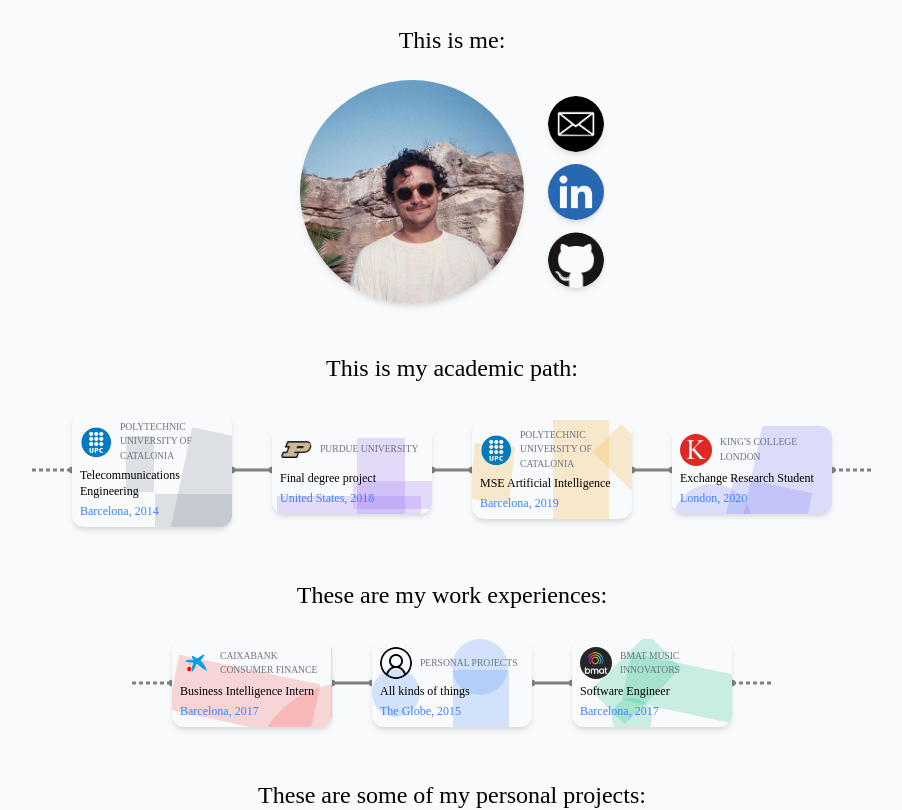
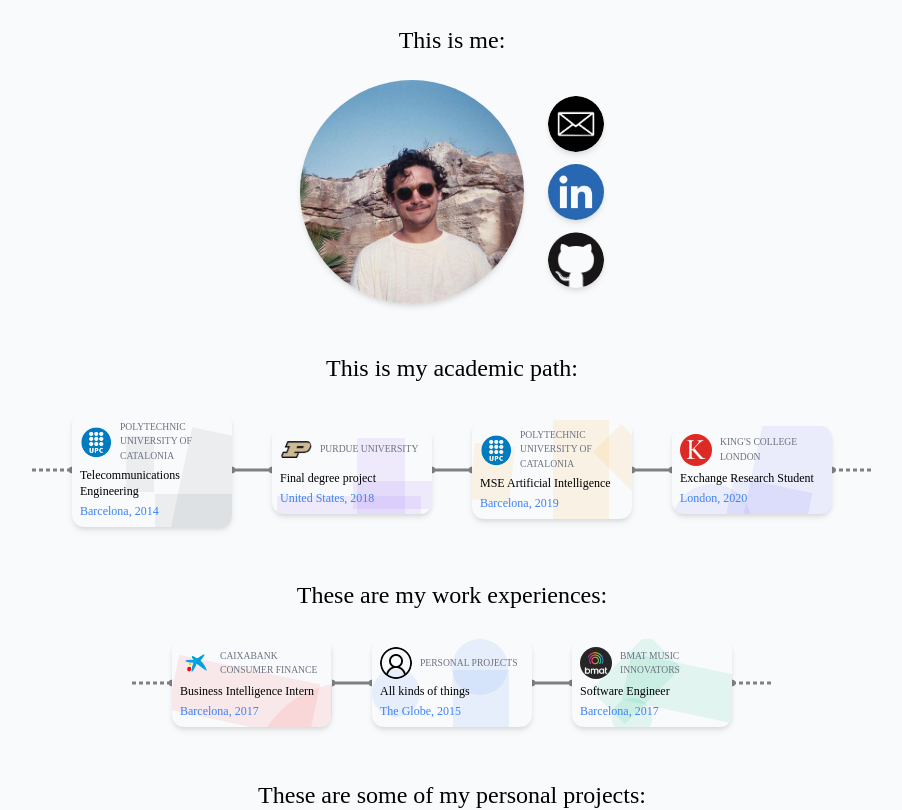
Before and after one commit to gferrate/personal_page, a Nuxt app: page / in a window 1280 px wide. Shown: the top 810 px of the page, without its empty margins (188-1090 px from the left). Built offline with nearby package versions, Linux system fonts and the light colour scheme; a web font is replaced by a local one.

Commit message:
Less colors

```diff
--- a/components/BackgroundFigure.vue
+++ b/components/BackgroundFigure.vue
@@ -7,7 +7,7 @@
       ease-in-out
       z-10
       absolute
-      opacity-20
+      opacity-10
       group-hover:rotate-12 group-hover:scale-125
     "
     :class="getRandomClasses()"
```
